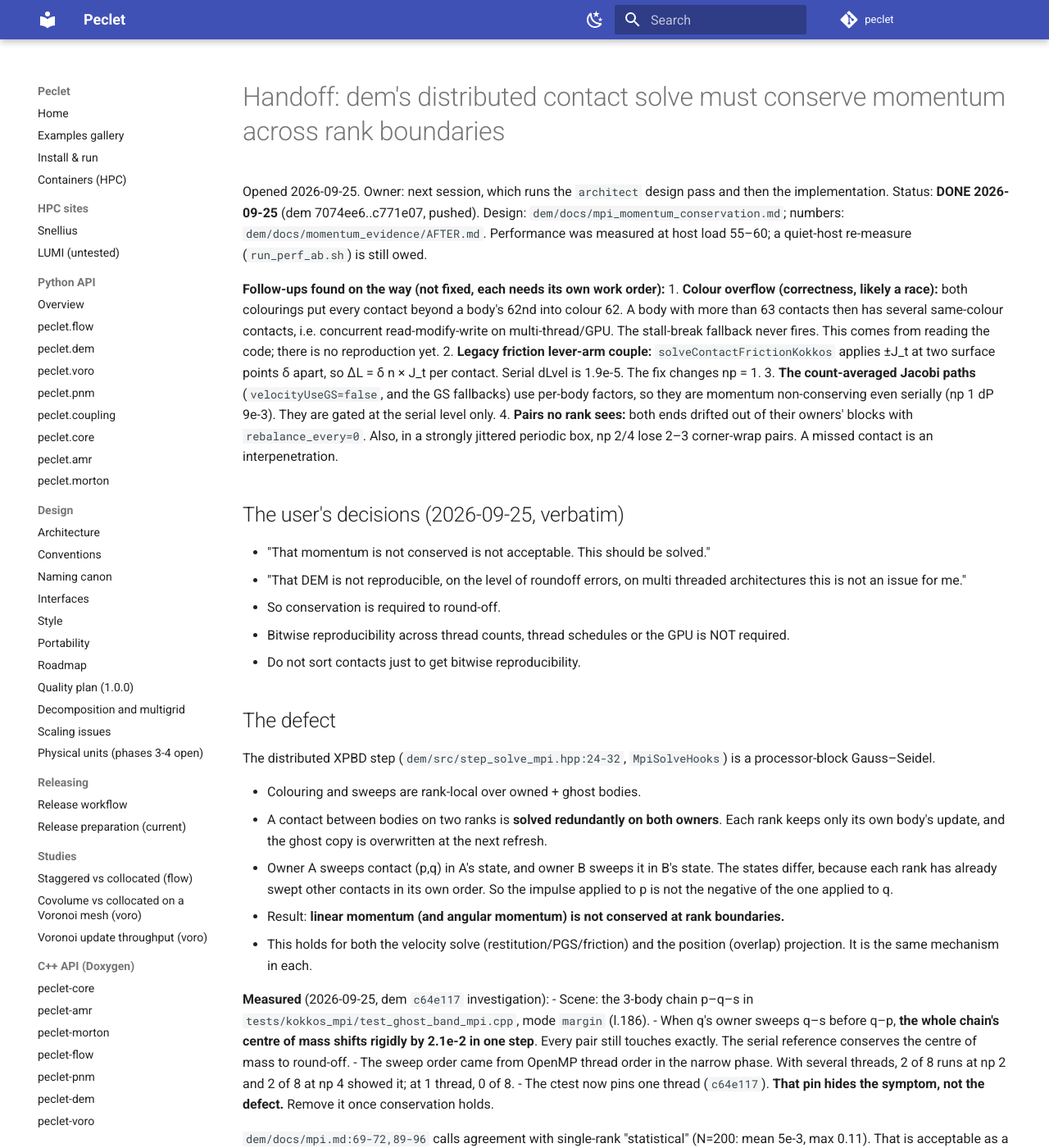
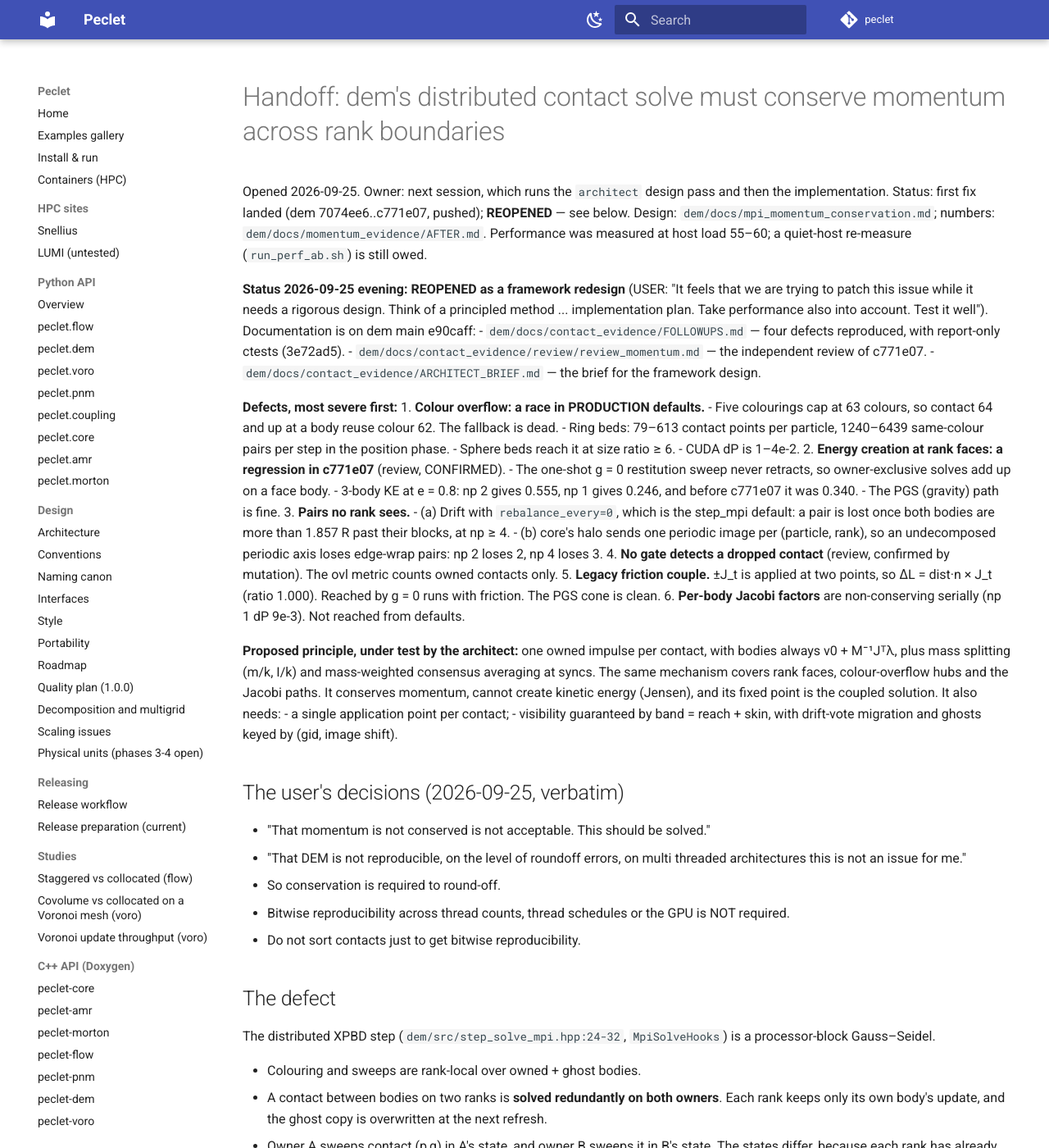
Before and after one commit to computational-chemical-engineering/peclet, an MkDocs documentation site: the page built from docs/HANDOFF_DEM_MPI_MOMENTUM.md, in a window 1280 px wide and 1400 px high. Shown: the whole window at 82% size. Built offline with MkDocs 1.6.1 and Material for MkDocs 9.7.7, drawn with Linux system fonts in a browser that asks for light colours; comment, search, counter and statistics services are not loaded.

Commit message:
dem e90caff: contact-solve follow-ups reproduced + c771e07 review (g=0 restitution energy creation at rank faces; colour-62 race reached by ring beds); handoff reopened as a framework redesign; pointer
Co-Authored-By: Claude Opus 5.5 <noreply@anthropic.com>
Claude-Session: https://claude.ai/code/session_0145vVzMZ2ho61xpVzUerEZd

```diff
--- a/docs/HANDOFF_DEM_MPI_MOMENTUM.md
+++ b/docs/HANDOFF_DEM_MPI_MOMENTUM.md
@@ -1,23 +1,48 @@
 # Handoff: dem's distributed contact solve must conserve momentum across rank boundaries
 
 Opened 2026-09-25. Owner: next session, which runs the `architect` design pass and then the
-implementation. Status: **DONE 2026-09-25** (dem 7074ee6..c771e07, pushed). Design: `dem/docs/mpi_momentum_conservation.md`;
+implementation. Status: first fix landed (dem 7074ee6..c771e07, pushed); **REOPENED** — see below. Design: `dem/docs/mpi_momentum_conservation.md`;
 numbers: `dem/docs/momentum_evidence/AFTER.md`. Performance was measured at host load 55–60; a quiet-host
 re-measure (`run_perf_ab.sh`) is still owed.
 
-**Follow-ups found on the way (not fixed, each needs its own work order):**
-1. **Colour overflow (correctness, likely a race):** both colourings put every contact beyond a body's
-   62nd into colour 62. A body with more than 63 contacts then has several same-colour contacts, i.e.
-   concurrent read-modify-write on multi-thread/GPU. The stall-break fallback never fires. This comes
-   from reading the code; there is no reproduction yet.
-2. **Legacy friction lever-arm couple:** `solveContactFrictionKokkos` applies ±J_t at two surface
-   points δ apart, so ΔL = δ n × J_t per contact. Serial dLvel is 1.9e-5. The fix changes np = 1.
-3. **The count-averaged Jacobi paths** (`velocityUseGS=false`, and the GS fallbacks) use per-body
-   factors, so they are momentum non-conserving even serially (np 1 dP 9e-3). They are gated at the
-   serial level only.
-4. **Pairs no rank sees:** both ends drifted out of their owners' blocks with `rebalance_every=0`.
-   Also, in a strongly jittered periodic box, np 2/4 lose 2–3 corner-wrap pairs. A missed contact is
-   an interpenetration.
+**Status 2026-09-25 evening: REOPENED as a framework redesign** (USER: "It feels that we are trying to
+patch this issue while it needs a rigorous design. Think of a principled method ... implementation plan.
+Take performance also into account. Test it well"). Documentation is on dem main e90caff:
+- `dem/docs/contact_evidence/FOLLOWUPS.md` — four defects reproduced, with report-only ctests (3e72ad5).
+- `dem/docs/contact_evidence/review/review_momentum.md` — the independent review of c771e07.
+- `dem/docs/contact_evidence/ARCHITECT_BRIEF.md` — the brief for the framework design.
+
+**Defects, most severe first:**
+1. **Colour overflow: a race in PRODUCTION defaults.**
+   - Five colourings cap at 63 colours, so contact 64 and up at a body reuse colour 62. The fallback
+     is dead.
+   - Ring beds: 79–613 contact points per particle, 1240–6439 same-colour pairs per step in the
+     position phase.
+   - Sphere beds reach it at size ratio ≥ 6.
+   - CUDA dP is 1–4e-2.
+2. **Energy creation at rank faces: a regression in c771e07** (review, CONFIRMED).
+   - The one-shot g = 0 restitution sweep never retracts, so owner-exclusive solves add up on a face
+     body.
+   - 3-body KE at e = 0.8: np 2 gives 0.555, np 1 gives 0.246, and before c771e07 it was 0.340.
+   - The PGS (gravity) path is fine.
+3. **Pairs no rank sees.**
+   - (a) Drift with `rebalance_every=0`, which is the step_mpi default: a pair is lost once both
+     bodies are more than 1.857 R past their blocks, at np ≥ 4.
+   - (b) core's halo sends one periodic image per (particle, rank), so an undecomposed periodic axis
+     loses edge-wrap pairs: np 2 loses 2, np 4 loses 3.
+4. **No gate detects a dropped contact** (review, confirmed by mutation). The ovl metric counts owned
+   contacts only.
+5. **Legacy friction couple.** ±J_t is applied at two points, so ΔL = dist·n × J_t (ratio 1.000).
+   Reached by g = 0 runs with friction. The PGS cone is clean.
+6. **Per-body Jacobi factors** are non-conserving serially (np 1 dP 9e-3). Not reached from defaults.
+
+**Proposed principle, under test by the architect:** one owned impulse per contact, with bodies always
+v0 + M⁻¹Jᵀλ, plus mass splitting (m/k, I/k) and mass-weighted consensus averaging at syncs. The same
+mechanism covers rank faces, colour-overflow hubs and the Jacobi paths. It conserves momentum, cannot
+create kinetic energy (Jensen), and its fixed point is the coupled solution. It also needs:
+- a single application point per contact;
+- visibility guaranteed by band = reach + skin, with drift-vote migration and ghosts keyed by
+  (gid, image shift).
 
 ## The user's decisions (2026-09-25, verbatim)
 
```
